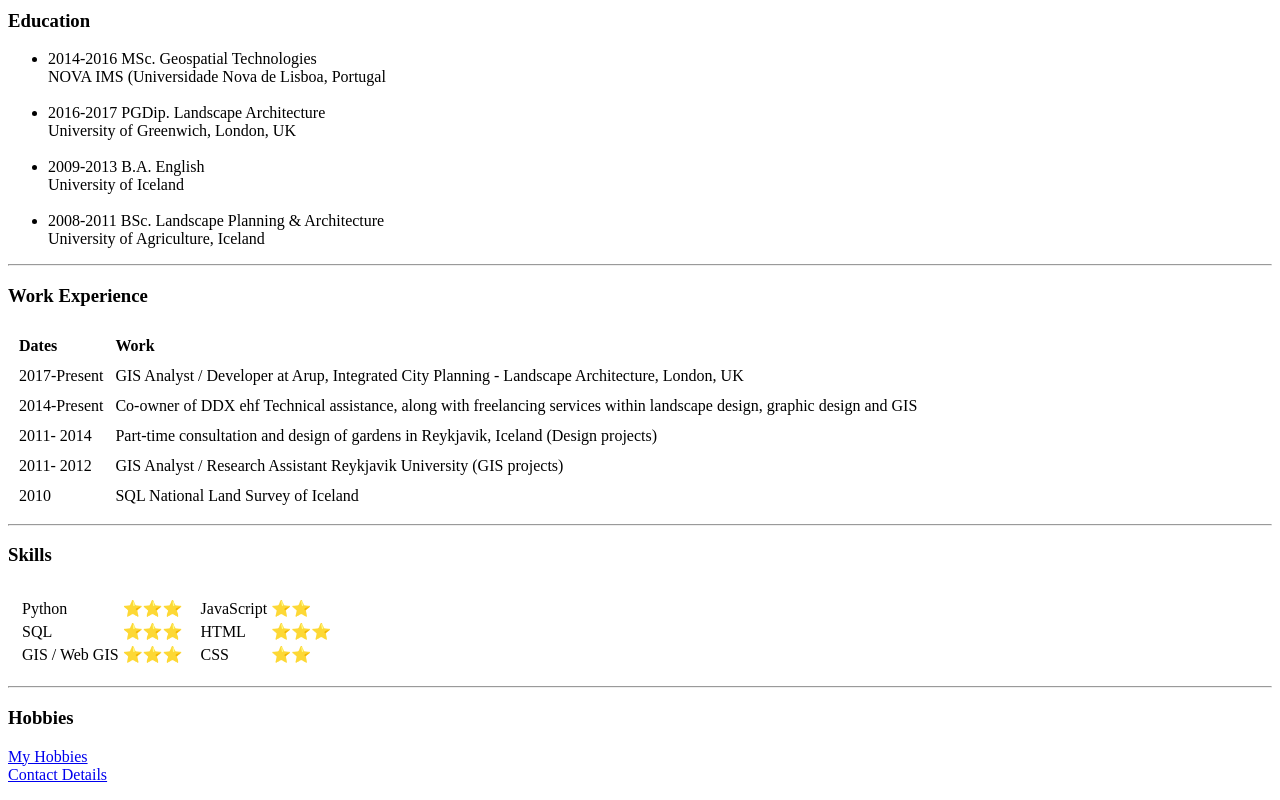
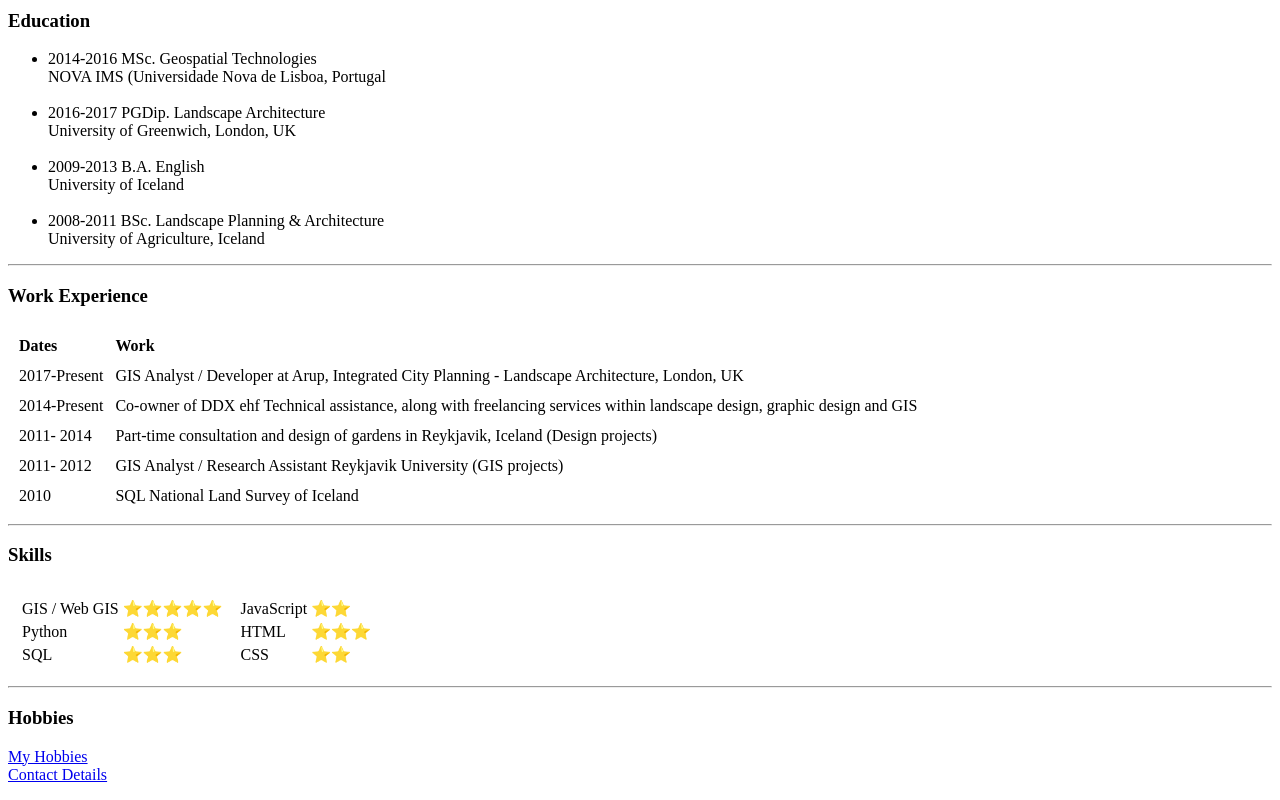
Before and after one commit to davesice/cv, a plain HTML site: page index.html in a window 1280 px wide. Shown: the part 469-1269 px from the top of the page. Drawn offline with Linux system fonts and the light colour scheme.

Commit message:
Update index.html

```diff
--- a/index.html
+++ b/index.html
@@ -87,15 +87,15 @@
         <td>
           <table>
             <tr>
+              <td>GIS / Web GIS</td>
+              <td>⭐⭐⭐⭐⭐</td>
+            </tr>
+            <tr>
               <td>Python</td>
               <td>⭐⭐⭐</td>
             </tr>
             <tr>
               <td>SQL</td>
-              <td>⭐⭐⭐</td>
-            </tr>
-            <tr>
-              <td>GIS / Web GIS</td>
               <td>⭐⭐⭐</td>
             </tr>
           </table>
```
